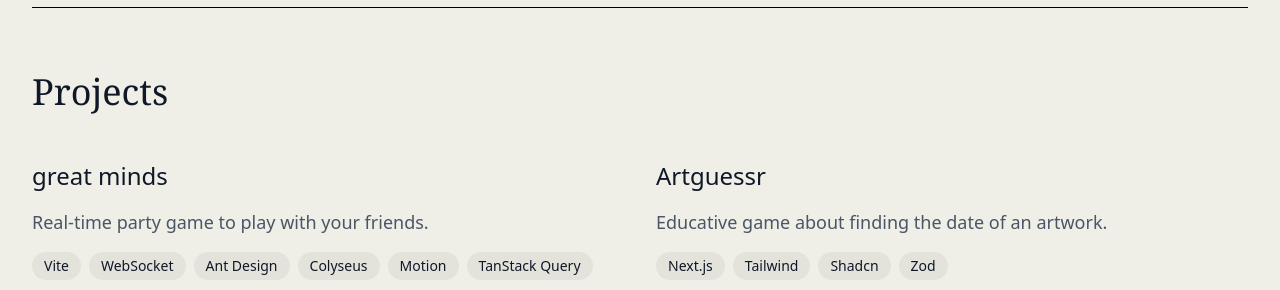
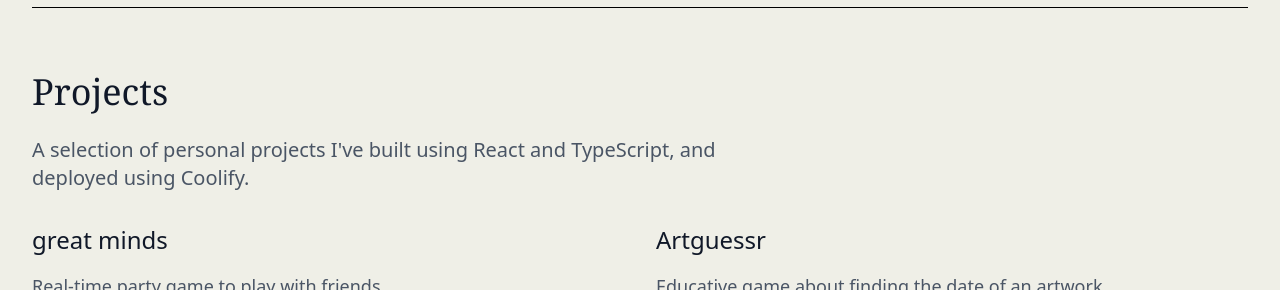
Before and after one commit to floklein/florentklein, an Astro site: page / in a window 1280 px wide. Shown: the part 698-988 px from the top of the page. Built offline with nearby package versions, Linux system fonts and the light colour scheme; Astro itself is replaced by a stand-in of ours.

Commit message:
description

```diff
--- a/src/pages/index.astro
+++ b/src/pages/index.astro
@@ -6,7 +6,7 @@ import profileImage from "../assets/profile.png";
 const projects = [
   {
     name: "great minds",
-    description: "Real-time party game to play with your friends.",
+    description: "Real-time party game to play with friends.",
     url: "https://greatminds.gg/",
     tags: [
       "Vite",
@@ -138,17 +138,25 @@ const projects = [
     <!-- Projects Section -->
     <section class="mb-12 sm:mb-14 lg:mb-16">
       <h2
-        class="text-2xl sm:text-3xl lg:text-4xl font-medium mb-8 sm:mb-10 lg:mb-12 font-serif"
+        class="text-2xl sm:text-3xl lg:text-4xl font-medium mb-4 sm:mb-6 font-serif"
       >
         Projects
       </h2>
+      <p class="text-lg sm:text-xl text-gray-600 mb-8 max-w-3xl">
+        A selection of personal projects I've built using React and TypeScript,
+        and deployed using Coolify.
+      </p>
       <div class="grid grid-cols-1 md:grid-cols-2 gap-8">
         {
           projects.map((project) => (
             <div class="space-y-4">
-              <h3 class="text-xl sm:text-2xl font-medium">{project.name}</h3>
-              <p class="text-lg text-gray-600">{project.description}</p>
-              <p class="flex flex-wrap gap-2">
+              <h3 class="text-xl sm:text-2xl font-medium mb-2 sm:mb-3 lg:mb-4">
+                {project.name}
+              </h3>
+              <p class="text-lg text-gray-600 mb-2 sm:mb-3 lg:mb-4">
+                {project.description}
+              </p>
+              <p class="flex flex-wrap gap-2 mb-2 sm:mb-3 lg:mb-4">
                 {project.tags &&
                   project.tags.map((tag) => (
                     <span class="px-3 py-1 text-sm bg-[rgba(0,0,0,0.05)] rounded-full">
```
